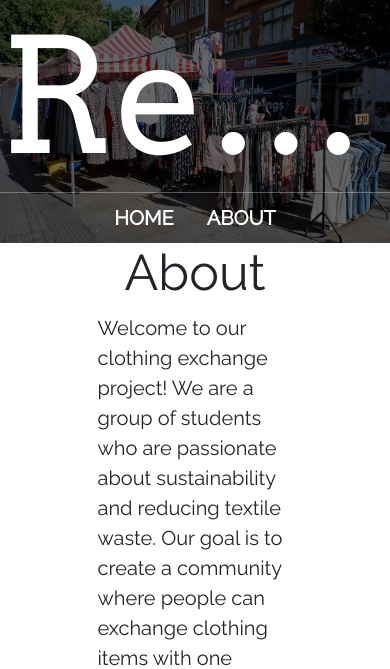
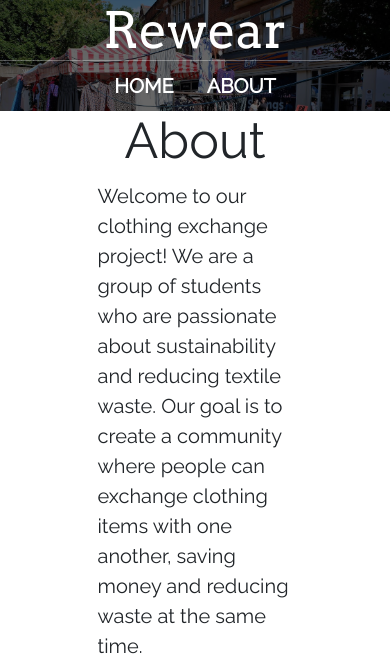
Before and after one commit to BS-PMC-2023/BS-PMC-2023-Team18, a Django app: page /about/ in a window 390 px wide; the page is wider, and only the part inside the window is pictured. Shown: the top 669 px of that part. Run offline with Django 3.2, Linux system fonts and the light colour scheme; data comes from the database, SQL or seed files in the repository; some libraries are stand-ins or nearby versions.

Commit message:
made the header resize dynamically

```diff
--- a/rewear/Rewear/rewear_project/main/templates/main/base.html
+++ b/rewear/Rewear/rewear_project/main/templates/main/base.html
@@ -51,7 +51,11 @@
 			transform: translateY(0);
 		}
 	}
-
+	@media screen and (max-width: 768px) {
+		#header-title {
+			font-size: 50px;
+		}
+	}
 </style>
 
 <!doctype html>
@@ -72,18 +76,47 @@
 		<div class="row justify-content-center">
 			<div class="col-12">
 					<header class="main-header">
-<!--						<h1 class="header-name header-name-large">Rewear</h1>-->
 
 <!--						<h1 class="header-name header-name-large" style="text-align: center; position: relative;">Rewear-->
-<!--							<img src="{% static 'media/logout.png' %}" alt="logout" class="header-photo" width="50" height="50" style="position: absolute; top: 50%; transform: translateX(+350%);">-->
+<!--							{% if user.is_authenticated %}-->
+<!--							<span class="header-photo-wrapper">-->
+<!--								<a href="/logout"><img src="{% static 'media/logout.png' %}" alt="logout" class="header-photo" width="50" height="50"></a>-->
+<!--							</span>-->
+<!--							{% endif %}-->
 <!--						</h1>-->
-						<h1 class="header-name header-name-large" style="text-align: center; position: relative;">Rewear
+
+						<h1 id="header-title" class="header-name header-name-large" style="text-align: center; position: relative;">Rewear
 							{% if user.is_authenticated %}
 								<span class="header-photo-wrapper">
-								<a href="/logout"><img src="{% static 'media/logout.png' %}" alt="logout" class="header-photo" width="50" height="50"></a>
+									<a href="/logout">
+										<img src="{% static 'media/logout.png' %}" alt="logout" class="header-photo" width="50" height="50">
+									</a>
 								</span>
 							{% endif %}
 						</h1>
+
+						<script>
+							document.addEventListener("DOMContentLoaded", function() {
+							  var header = document.getElementById("header-title");
+							  var image = document.querySelector(".header-photo-wrapper");
+
+							  function adjustFontSize() {
+								var headerRect = header.getBoundingClientRect();
+								var imageRect = image.getBoundingClientRect();
+
+								if (headerRect.right < imageRect.left+285) {
+								  var fontSize = Math.max(20 - (headerRect.right - imageRect.left), 60);
+								  header.style.fontSize = fontSize + "px";
+								} else {
+									header.style.fontSize = 8 + "em";
+								}
+							  }
+
+							  window.addEventListener("resize", adjustFontSize);
+							  image.addEventListener("mousemove", adjustFontSize);
+							  adjustFontSize();
+							});
+						</script>
 
 						<nav class="nav main-nav">
 							<ul>
```
Lines whose indentation alone changed are shown as unchanged.
